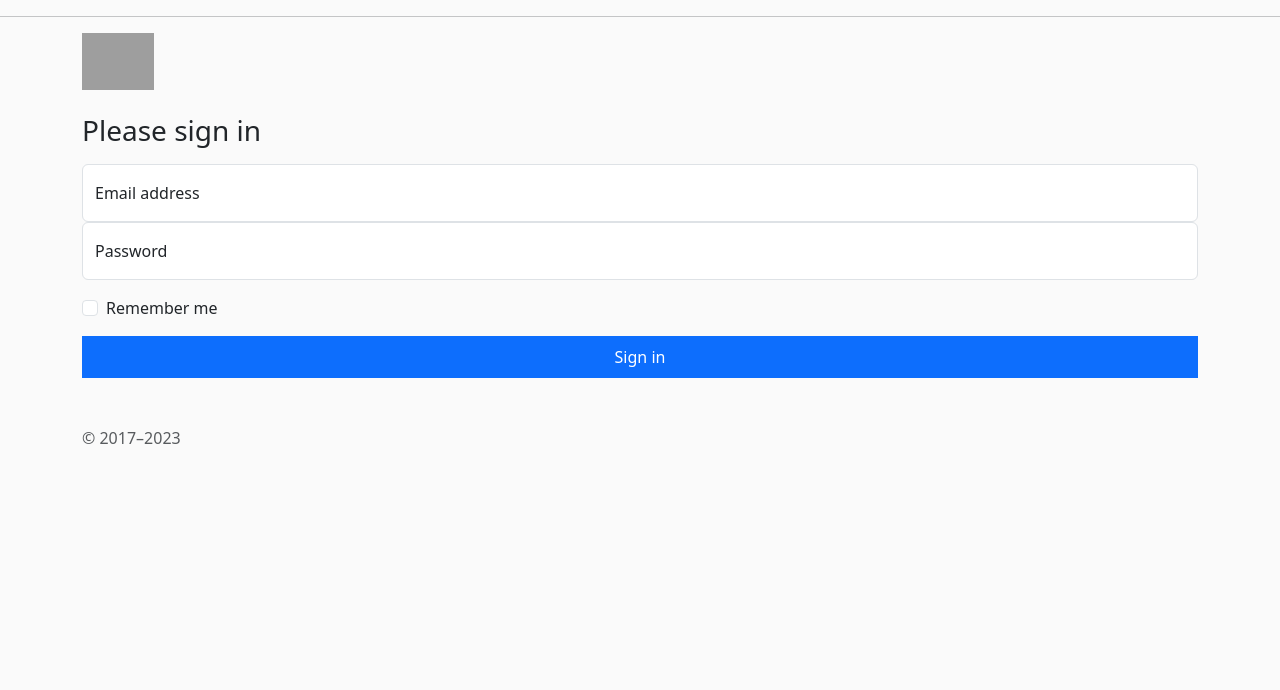
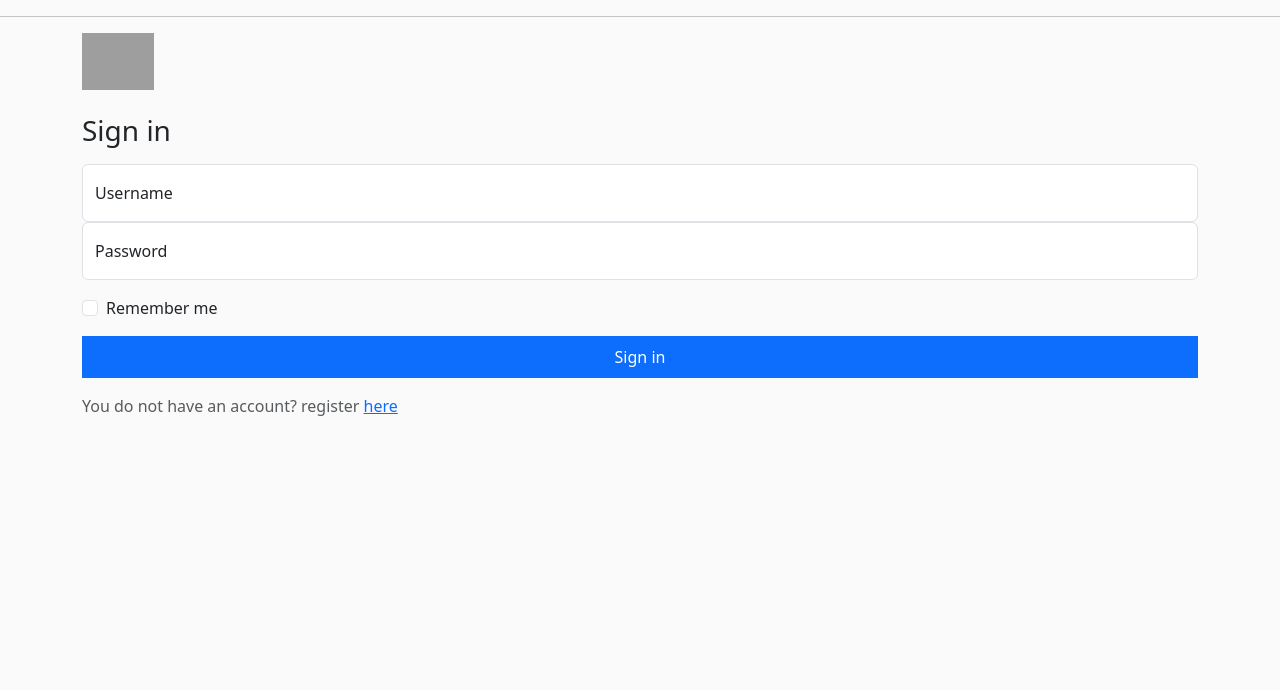
Before and after one commit to GonzaMaldonado/ecommerce_django, a Django app: template templates/users/login.html in a window 1280 px wide. Shown: the part 73-763 px from the top of the page. Run offline with Django 4.2, Linux system fonts and the light colour scheme; the template is opened without the code that fills it, so the values that code supplies are empty; grey boxes are pictures that could not be loaded.

Commit message:
feat: agregando funcionalidad al login y messages

```diff
--- a/core/urls.py
+++ b/core/urls.py
@@ -6,7 +6,7 @@ from django.conf.urls.static import static
 urlpatterns = [
     path('admin/', admin.site.urls),
     path('', include('store.urls')),
-    path('users/', include('users.urls')),
+    path('', include('users.urls')),
 ]
 
 urlpatterns += static(settings.MEDIA_URL, document_root=settings.MEDIA_ROOT)
--- a/templates/index.html
+++ b/templates/index.html
@@ -17,6 +17,25 @@
   <hr>
 
   <div class="container min-vh-100">
+
+    {% if messages %}
+    {% for message in messages %}
+      <div class="d-flex p-4 bg-dark rounded" id="alerta">
+        <svg class="d-flex text-black" style="width: 2rem; height: 2rem;" fill="currentColor" viewBox="0 0 20 20" xmlns="http://www.w3.org/2000/svg">
+          <path fill-rule="evenodd" d="M18 10a8 8 0 11-16 0 8 8 0 0116 0zm-7-4a1 1 0 11-2 0 1 1 0 012 0zM9 9a1 1 0 000 2v3a1 1 0 001 1h1a1 1 0 100-2v-3a1 1 0 00-1-1H9z" clip-rule="evenodd"></path>
+        </svg>
+        <div class="ms-2 fw-bold text-monospace text-black">
+          {{message}}
+        </div>
+        <button close class="ms-auto bg-light text-black rounded-circle p-2" style="width: 2rem; height: 2rem;">
+          <svg aria-hidden="true" style="width: 1rem; height: 1rem;" fill="currentColor" viewBox="0 0 20 20" xmlns="http://www.w3.org/2000/svg">
+            <path fill-rule="evenodd" d="M4.293 4.293a1 1 0 011.414 0L10 8.586l4.293-4.293a1 1 0 111.414 1.414L11.414 10l4.293 4.293a1 1 0 01-1.414 1.414L10 11.414l-4.293 4.293a1 1 0 01-1.414-1.414L8.586 10 4.293 5.707a1 1 0 010-1.414z" clip-rule="evenodd"></path>
+          </svg>
+        </button>
+      </div>
+    {% endfor %}
+    {% endif %}
+
     {% block content %}
     {% endblock content %}
   </div>
--- a/templates/users/login.html
+++ b/templates/users/login.html
@@ -3,27 +3,28 @@
 
 {% block content %}
 <section class="form-signin w-100 m-auto">
-  <form>
-    <img class="mb-4" src="/docs/5.3/assets/brand/bootstrap-logo.svg" alt="" width="72" height="57">
-    <h1 class="h3 mb-3 fw-normal">Please sign in</h1>
+  <form method="post">
+    {% csrf_token %}
+    <img class="mb-4" src="/docs/5.3/assets/brand/bootstrap-logo.svg" alt="Logo Ecommerce" width="72" height="57">
+    <h1 class="h3 mb-3 fw-normal">Sign in</h1>
 
     <div class="form-floating">
-      <input type="email" class="form-control" id="floatingInput" placeholder="name@example.com">
-      <label for="floatingInput">Email address</label>
+      <input type="text" class="form-control" name="username" id="username" placeholder="Your username">
+      <label for="username">Username</label>
     </div>
     <div class="form-floating">
-      <input type="password" class="form-control" id="floatingPassword" placeholder="Password">
-      <label for="floatingPassword">Password</label>
+      <input type="password" class="form-control" name="password" id="password" placeholder="Password">
+      <label for="password">Password</label>
     </div>
 
     <div class="form-check text-start my-3">
-      <input class="form-check-input" type="checkbox" value="remember-me" id="flexCheckDefault">
-      <label class="form-check-label" for="flexCheckDefault">
+      <input class="form-check-input" type="checkbox" value="remember-me" name="remember" id="remember">
+      <label class="form-check-label" for="remember">
         Remember me
       </label>
     </div>
     <button class="btn btn-primary w-100 py-2" type="submit">Sign in</button>
-    <p class="mt-5 mb-3 text-body-secondary">&copy; 2017–2023</p>
+    <p class="mt-3 mb-2 text-body-secondary">You do not have an account? register <a href="{% url 'register' %}">here</a></p>
   </form>
 </section>
 {% endblock content %}
--- a/users/models.py
+++ b/users/models.py
@@ -7,7 +7,7 @@ class User(AbstractUser, PermissionsMixin):
   id = models.UUIDField(primary_key=True, default=uuid.uuid4)
   username = models.CharField(max_length=50, unique=True)
   email = models.EmailField(max_length=75)
-  photo = models.ImageField(default="user.png", null=True, blank=True)
+  photo = models.ImageField(default="user.png", upload_to='users/', null=True, blank=True)
   date_joined = models.DateTimeField(auto_now_add=True)
 
   USERNAME_FIELD = 'username'
--- a/users/urls.py
+++ b/users/urls.py
@@ -1,8 +1,8 @@
 from django.urls import path
-from .views import login, register, logout
+from .views import Login, register, logout
 
 urlpatterns = [
-  path('login/', login, name="login"),
+  path('login/', Login.as_view(), name="login"),
   path('register/', register, name="register"),
   path('logout/', logout, name="logout"),
 ]
```
Also changed, not shown: static/js/index.js (added, +9 -0 lines), users/views.py (+27 -6 lines).
